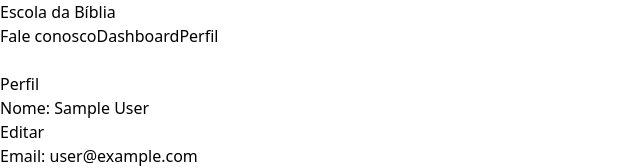
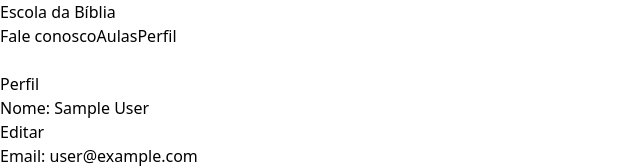
Before and after one commit to GuilhermeSP01/Escola-da-Biblia, a React (Vite) app: page /profile in a window 1280 px wide. Shown: the top 168 px of the page, without its empty margins (0-640 px from the left). Built offline with nearby package versions, Linux system fonts and the light colour scheme; no server answers; sample sign-in values are in the browser's storage.

Commit message:
fix wrong page names on header

```diff
--- a/src/components/layout/Header.tsx
+++ b/src/components/layout/Header.tsx
@@ -38,7 +38,7 @@ export default function Header() {
           <Link to={`${
               isAdmin ? '/admin' : '/dashboard'
             }`} className="hover:text-yellow-400 transition-colors duration-300 font-medium">
-            {isAdmin ? 'Admin' : 'Dashboard'}
+            {isAdmin ? 'Painel' : 'Aulas'}
           </Link>
           <Link to="/profile" className="hover:text-yellow-400 transition-colors duration-300 font-medium">
             Perfil
@@ -83,7 +83,7 @@ export default function Header() {
                   className="block px-6 py-3 text-base text-white hover:bg-gray-700 hover:text-yellow-400 transition-colors duration-200"
                   onClick={() => setIsOpen(false)}
                 >
-                  {isAdmin ? 'Admin' : 'Dashboard'}
+                  {isAdmin ? 'Painel' : 'Aulas'}
                 </Link>
                 <Link
                   to="/profile"
```
